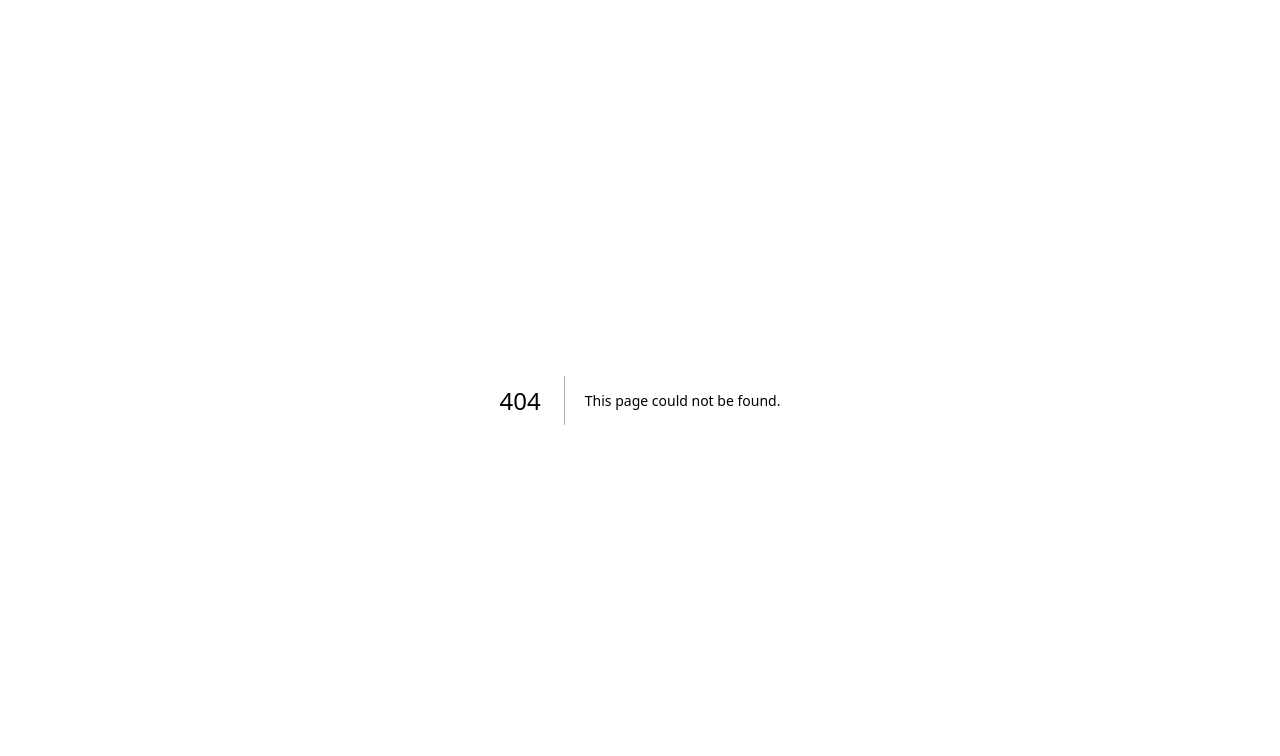
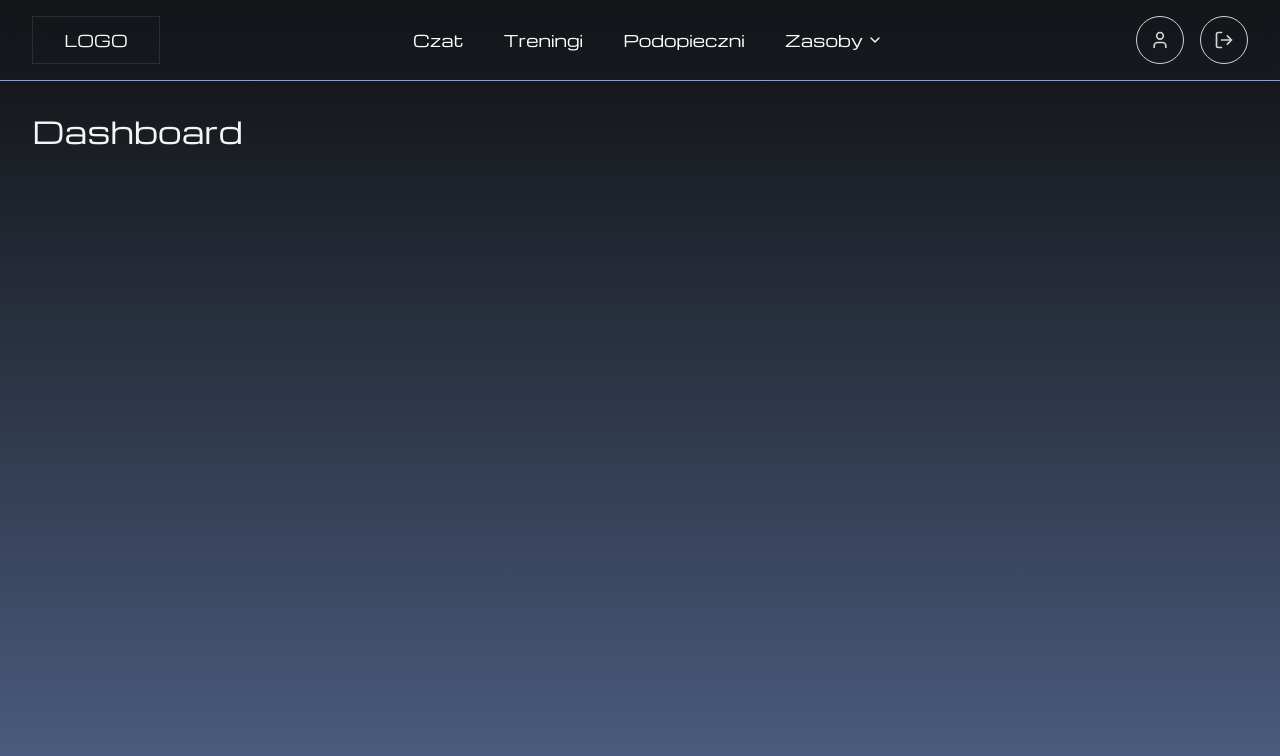
Before and after one commit to ZvzaW/zw_inz, a Next.js app: page /dashboard in a window 1280 px wide. Before the commit this address had no page. Shown: the top 756 px of the page. Built offline with nearby package versions, Linux system fonts and the light colour scheme.

Commit message:
feat: created navbar component and added layout for dashboard pages

```diff
--- /dev/null
+++ b/app/dashboard/layout.tsx
@@ -0,0 +1,16 @@
+import Navbar from "@/components/layout/navbar"
+
+export default function DashboardLayout({
+  children,
+}: {
+  children: React.ReactNode
+}) {
+  return (
+    <div className="min-h-screen flex flex-col">
+      <Navbar />
+      <main className="flex-1 w-full max-w-7xl mx-auto px-4 sm:px-6 lg:px-8 py-8">
+        {children}
+      </main>
+    </div>
+  )
+}
--- /dev/null
+++ b/app/dashboard/page.tsx
@@ -0,0 +1,7 @@
+export default function DashboardPage() {
+    return (
+      <div className="flex flex-col gap-6">
+        <h1 className="text-3xl font-michroma text-zinc-100">Dashboard</h1>
+      </div>
+    )
+  }
--- /dev/null
+++ b/app/dashboard/profile/page.tsx
@@ -0,0 +1,7 @@
+export default function ProfilePage() {
+    return (
+      <div className="flex flex-col gap-6">
+        <h1 className="text-3xl font-michroma text-zinc-100">PROFIL</h1>
+      </div>
+    )
+  }
--- a/app/globals.css
+++ b/app/globals.css
@@ -49,6 +49,8 @@
 
   --color-gold: #F0DAA7;
   --color-baby-blue: #8CA0D0;
+  --color-dirty-navy: #212530;
+  --color-dark-navy: #15181f;
 }
 
 :root {
@@ -85,11 +87,13 @@
   --sidebar-ring: oklch(0.551 0.027 264.364);
 
   --radius: 1rem;
-  --gold: #F0DAA7;
-  --baby-blue: #8CA0D0;
 }
 
 @layer base {
+  html {
+    background-color: #0F0F0F;
+  }
+
   * {
     @apply border-border outline-ring/50;
   }
--- a/app/layout.tsx
+++ b/app/layout.tsx
@@ -25,7 +25,7 @@ export default function RootLayout({
 }>) {
   return (
     <html lang="pl">
-      <body className={`${montserrat.className} ${michroma.variable} antialiased`}>
+      <body className={`${montserrat.className} ${michroma.variable} antialiased overflow-x-hidden`}>
         {children}
       </body>
     </html>
--- a/app/register/page.tsx
+++ b/app/register/page.tsx
@@ -98,7 +98,7 @@ export default function RegisterPage() {
 
   //PAGE
   return (
-    <div className="flex min-h-screen items-center justify-center p-10">
+    <div className="flex min-h-screen items-center justify-center p-7 sm:p-10">
       <Card className="w-full max-w-lg">
         <CardHeader className={`text-center`}>
           <CardTitle className="text-2xl font-michroma pb-2">
@@ -115,7 +115,7 @@ export default function RegisterPage() {
             onValueChange={handleTabChange}
             className="w-full"
           >
-            <TabsList className="grid w-full grid-cols-2 mb-6 bg-[#14161a]">
+            <TabsList className="grid w-full grid-cols-2 mb-6 bg-dark-navy">
               <TabsTrigger value="trainee">Podopieczny</TabsTrigger>
               <TabsTrigger value="trainer">Trener</TabsTrigger>
             </TabsList>
@@ -178,7 +178,7 @@ export default function RegisterPage() {
                   )}
                 </div>
 
-                <div className="grid grid-cols-2 gap-4">
+                <div className="grid grid-cols-1 sm:grid-cols-2 gap-6 sm:gap-4">
                 {/*PHONE*/}
                   <div className="space-y-1.5">
                     <Label htmlFor="trainee-phone">Numer telefonu *</Label>
@@ -201,6 +201,7 @@ export default function RegisterPage() {
                     <Input
                       id="trainee-birthdate"
                       type="date"
+                      className="appearance-none"
                       aria-invalid={
                         !!traineeForm.formState.errors.birthdate
                       }
--- /dev/null
+++ b/components/layout/navbar.tsx
@@ -0,0 +1,174 @@
+"use client"
+
+import { useState } from "react"
+import Link from "next/link"
+import { usePathname } from "next/navigation"
+import { Menu, X, ChevronDown, User, LogOut } from "lucide-react"
+
+export default function Navbar() {
+  const pathname = usePathname() || ""
+  const [isMobileMenuOpen, setIsMobileMenuOpen] = useState(false)
+
+  //Main links
+  const navLinks = [
+    { name: "Czat", href: "/dashboard/chat" },
+    { name: "Treningi", href: "/dashboard/workouts" },
+    { name: "Podopieczni", href: "/dashboard/clients" },
+  ]
+
+  //Dropdown menu - ZASOBY
+  const resourceLinks = [
+    { name: "Ćwiczenia", href: "/dashboard/exercises" },
+    { name: "Plany treningowe", href: "/dashboard/plans" },
+  ]
+
+  const isActive = (path: string) => pathname.startsWith(path)
+
+  return (
+    <nav className="sticky top-0 z-50 w-full bg-[#1a1e2a]/40 backdrop-blur-xl border-b border-baby-blue font-michroma">
+      <div className="mx-auto px-4 sm:px-6 lg:px-8">
+        <div className="flex justify-between items-center h-20">
+
+          {/*LOGO*/}
+          <Link href="/dashboard" className="flex items-center group">
+            <div
+            className="relative w-32 h-12 border flex items-center justify-center group-hover:border-baby-blue transition-colors"
+            title="Strona główna">
+              <span>
+                LOGO
+              </span>
+            </div>
+          </Link>
+
+          {/*DESKTOP MENU*/}
+          <div className="hidden md:flex items-center space-x-10">
+            {navLinks.map((link) => (
+              <Link
+                key={link.name}
+                href={link.href}
+                className={`transition-colors hover:text-baby-blue ${
+                  isActive(link.href) ? "text-baby-blue" : "text-white"
+                }`}
+              >
+                {link.name}
+              </Link>
+            ))}
+
+            {/* DROPDOWN: ZASOBY */}
+            <div className="relative group">
+              <button className={`flex items-center gap-1 transition-colors hover:text-baby-blue py-8 ${
+                isActive("/dashboard/exercises") || isActive("/dashboard/plans") ? "text-baby-blue" : "text-white"
+              }`}>
+                Zasoby <ChevronDown size={16}/>
+              </button>
+
+              {/*dropdown content*/}
+              <div className="absolute top-[84px] w-52 invisible group-hover:visible transition-all duration-200">
+                <div className="bg-dark-navy border border-baby-blue rounded-2xl overflow-hidden flex flex-col p-2 gap-1">
+                  {resourceLinks.map((link) => (
+                    <Link
+                      key={link.name}
+                      href={link.href}
+                      className={`px-4 py-3 text-sm rounded-xl transition-colors ${
+                        isActive(link.href)
+                          ? "text-baby-blue bg-dirty-navy" : "hover:bg-dirty-navy"
+                      }`}
+                    >
+                      {link.name}
+                    </Link>
+
+                  ))}
+                </div>
+              </div>
+            </div>
+          </div>
+
+          {/*DESKTOP: Profile, Log-out*/}
+          <div className="hidden md:flex items-center space-x-4">
+            <Link
+              href="/dashboard/profile"
+              title="Profil"
+              className={`w-12 h-12 rounded-full flex items-center justify-center transition-all ${
+                isActive("/dashboard/profile")
+                  ? "text-baby-blue border-2 border-baby-blue"
+                  : "text-zinc-300 border border-zinc-300 hover:text-baby-blue hover:border-baby-blue hover:border-2"
+              }`}
+            >
+              <User size={20} />
+            </Link>
+            <button
+              title="Wyloguj się"
+              className="w-12 h-12 rounded-full border border-zinc-300 flex items-center justify-center text-zinc-300 hover:text-red-400 hover:border-red-400 hover:border-2 transition-all"
+            >
+              <LogOut size={20} />
+            </button>
+          </div>
+
+{/*----------------------------------------------------------------------------------*/}
+          {/*MENU ICON (MOBILE)*/}
+          <div className="md:hidden flex items-center">
+            <button
+              onClick={() => setIsMobileMenuOpen(!isMobileMenuOpen)}
+              className="text-baby-blue p-2"
+            >
+              {isMobileMenuOpen ? <X size={24} /> : <Menu size={24} />}
+            </button>
+          </div>
+        </div>
+      </div>
+
+      {/*MOBILE MENU*/}
+      {isMobileMenuOpen && (
+        <div className="md:hidden bg-dark-navy border-t border-baby-blue absolute top-20 left-0 w-full px-4 pt-2 pb-6">
+          <div className="flex flex-col space-y-2">
+            {navLinks.map((link) => (
+              <Link
+                key={link.name}
+                href={link.href}
+                onClick={() => setIsMobileMenuOpen(false)}
+                className={`block px-4 py-3 rounded-xl text-base font-medium ${
+                  isActive(link.href) ? "bg-dirty-navy text-baby-blue" : "text-white hover:bg-dirty-navy"
+                }`}
+              >
+                {link.name}
+              </Link>
+            ))}
+
+            {resourceLinks.map((link) => (
+              <Link
+                key={link.name}
+                href={link.href}
+                onClick={() => setIsMobileMenuOpen(false)}
+                className={`block px-4 py-3 rounded-xl text-base font-medium ${
+                  isActive(link.href) ? "bg-dirty-navy text-baby-blue" : "text-white hover:bg-dirty-navy"
+                }`}
+              >
+                {link.name}
+              </Link>
+            ))}
+
+            {/*MOBILE: Profile, Log-out*/}
+            <div className="pt-4 mt-2 border-t border-zinc-700 flex gap-4 px-4">
+              <Link
+                href="/dashboard/profile"
+                onClick={() => setIsMobileMenuOpen(false)}
+                className={`flex items-center justify-center gap-2 flex-1 bg-dirty-navy py-3 rounded-xl border ${
+                  isActive("/dashboard/profile")
+                    ? "text-baby-blue border-baby-blue"
+                    : "text-zinc-300 border-zinc-700"
+                }`}
+              >
+                <User size={20} /> Profil
+              </Link>
+              <button
+                className="flex items-center justify-center gap-2 flex-1 bg-dirty-navy py-3 rounded-xl text-zinc-300 hover:text-red-400 border border-zinc-700"
+              >
+                <LogOut size={20} /> Wyloguj
+              </button>
+            </div>
+          </div>
+        </div>
+      )}
+    </nav>
+  )
+}
--- a/components/ui/tabs.tsx
+++ b/components/ui/tabs.tsx
@@ -64,7 +64,7 @@ function TabsTrigger({
     <TabsPrimitive.Trigger
       data-slot="tabs-trigger"
       className={cn(
-        "focus-visible:border-ring focus-visible:ring-ring/50 focus-visible:outline-ring text-zinc-400 hover:text-foreground dark:text-muted-foreground dark:hover:text-foreground relative inline-flex h-[calc(100%-1px)] flex-1 items-center justify-center gap-1.5 rounded-md border border-transparent px-2 py-1 text-sm font-medium whitespace-nowrap transition-all group-data-[orientation=vertical]/tabs:w-full group-data-[orientation=vertical]/tabs:justify-start focus-visible:ring-[3px] focus-visible:outline-1 disabled:pointer-events-none disabled:opacity-50 group-data-[variant=default]/tabs-list:data-[state=active]:shadow-sm group-data-[variant=line]/tabs-list:data-[state=active]:shadow-none [&_svg]:pointer-events-none [&_svg]:shrink-0 [&_svg:not([class*='size-'])]:size-4",
+        "focus-visible:border-ring focus-visible:ring-ring/50 focus-visible:outline-ring text-zinc-400 hover:text-baby-blue dark:text-muted-foreground dark:hover:text-foreground relative inline-flex h-[calc(100%-1px)] flex-1 items-center justify-center gap-1.5 rounded-md border border-transparent px-2 py-1 text-sm font-medium whitespace-nowrap transition-all group-data-[orientation=vertical]/tabs:w-full group-data-[orientation=vertical]/tabs:justify-start focus-visible:ring-[3px] focus-visible:outline-1 disabled:pointer-events-none disabled:opacity-50 group-data-[variant=default]/tabs-list:data-[state=active]:shadow-sm group-data-[variant=line]/tabs-list:data-[state=active]:shadow-none [&_svg]:pointer-events-none [&_svg]:shrink-0 [&_svg:not([class*='size-'])]:size-4",
         "group-data-[variant=line]/tabs-list:bg-transparent group-data-[variant=line]/tabs-list:data-[state=active]:bg-transparent dark:group-data-[variant=line]/tabs-list:data-[state=active]:border-transparent dark:group-data-[variant=line]/tabs-list:data-[state=active]:bg-transparent",
         "data-[state=active]:bg-baby-blue dark:data-[state=active]:text-foreground dark:data-[state=active]:border-input dark:data-[state=active]:bg-input/30 data-[state=active]:text-[#14161a]",
         "after:bg-foreground after:absolute after:opacity-0 after:transition-opacity group-data-[orientation=horizontal]/tabs:after:inset-x-0 group-data-[orientation=horizontal]/tabs:after:bottom-[-5px] group-data-[orientation=horizontal]/tabs:after:h-0.5 group-data-[orientation=vertical]/tabs:after:inset-y-0 group-data-[orientation=vertical]/tabs:after:-right-1 group-data-[orientation=vertical]/tabs:after:w-0.5 group-data-[variant=line]/tabs-list:data-[state=active]:after:opacity-100",
```
